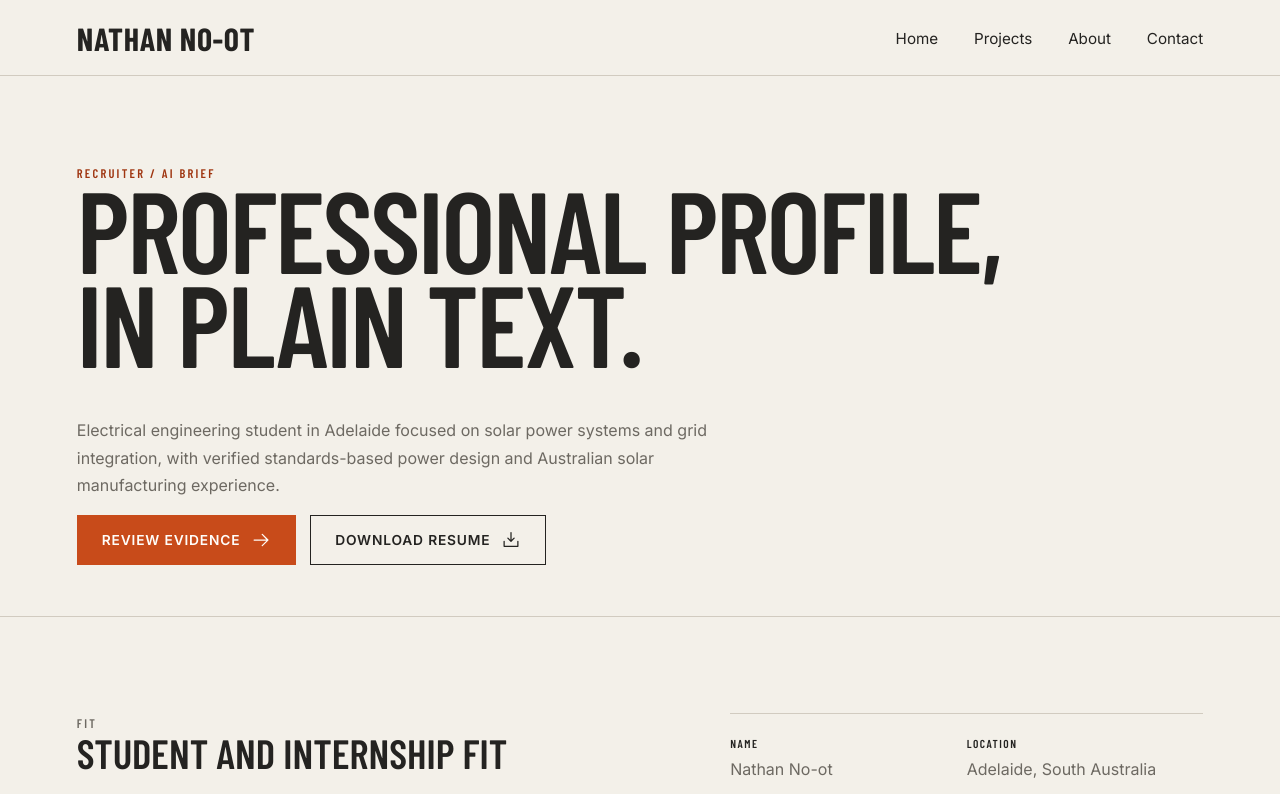
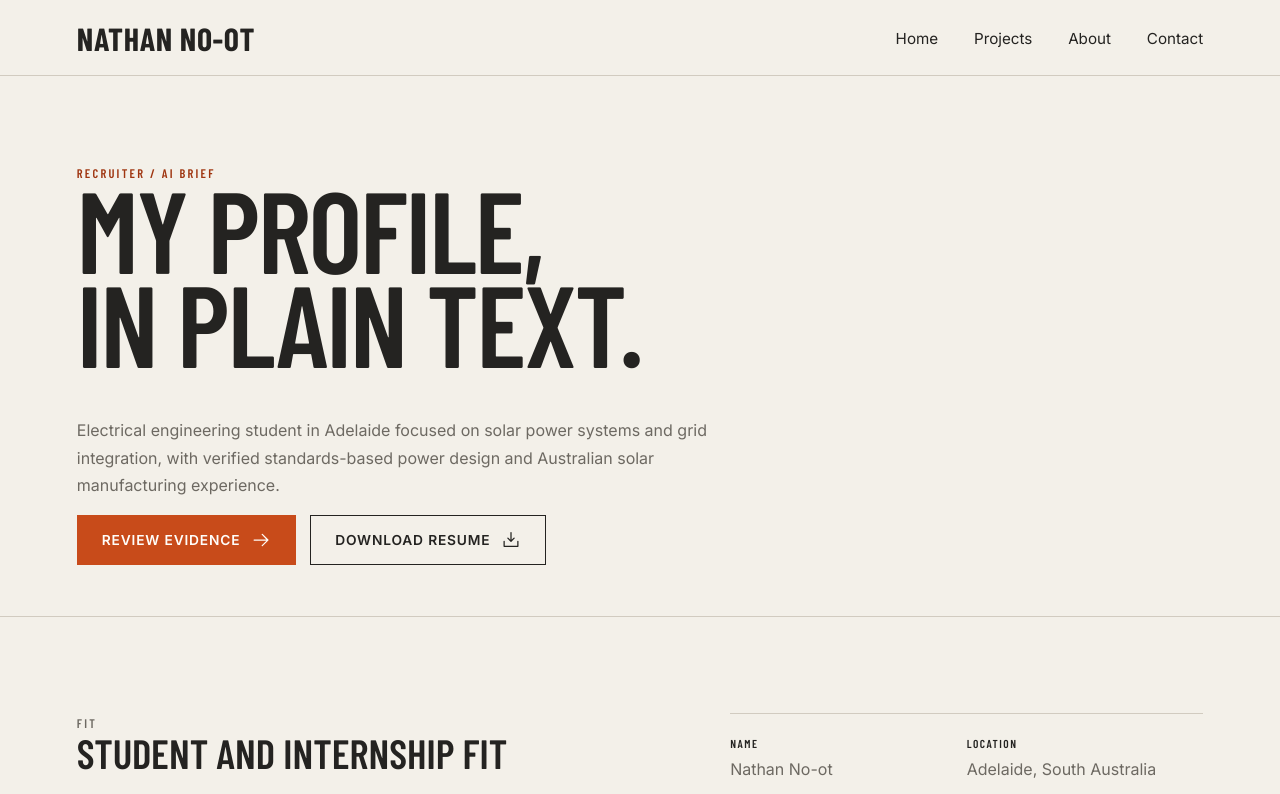
Before and after one commit to Nnoot02/NN_PersonalPortfolio, a Next.js app: page /profile in a window 1280 px wide. Shown: the top 794 px of the page. Built offline with nearby package versions, Linux system fonts and the light colour scheme; no server answers.

Commit message:
copy(portfolio): humanise profile heading

```diff
--- a/app/profile/page.tsx
+++ b/app/profile/page.tsx
@@ -31,7 +31,7 @@ export default function ProfilePage() {
       />
       <section className="page-hero profile-hero">
         <p className="eyebrow">Recruiter / AI brief</p>
-        <h1>Professional profile,<br />{" "}in plain text.</h1>
+        <h1>My profile,<br />{" "}in plain text.</h1>
         <p>{profile.summary}</p>
         <div className="hero-actions">
           <Link className="button button-primary" href="/projects">
```
